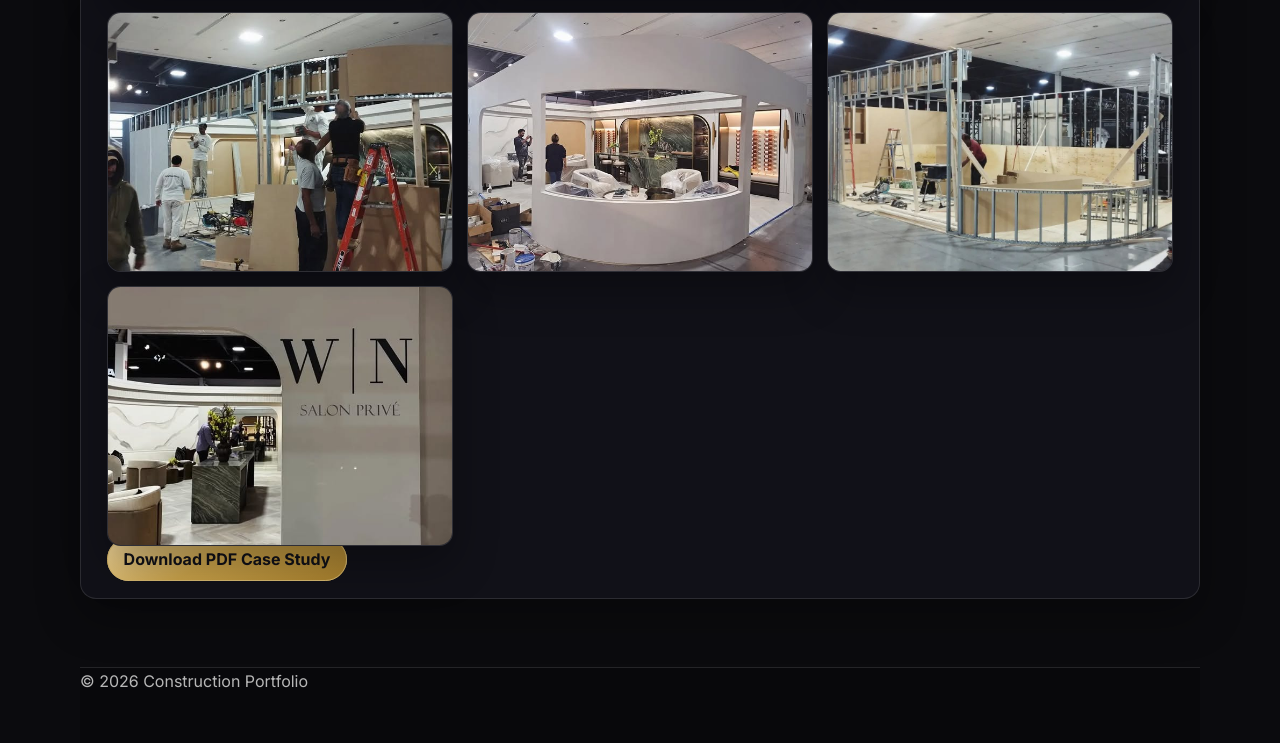
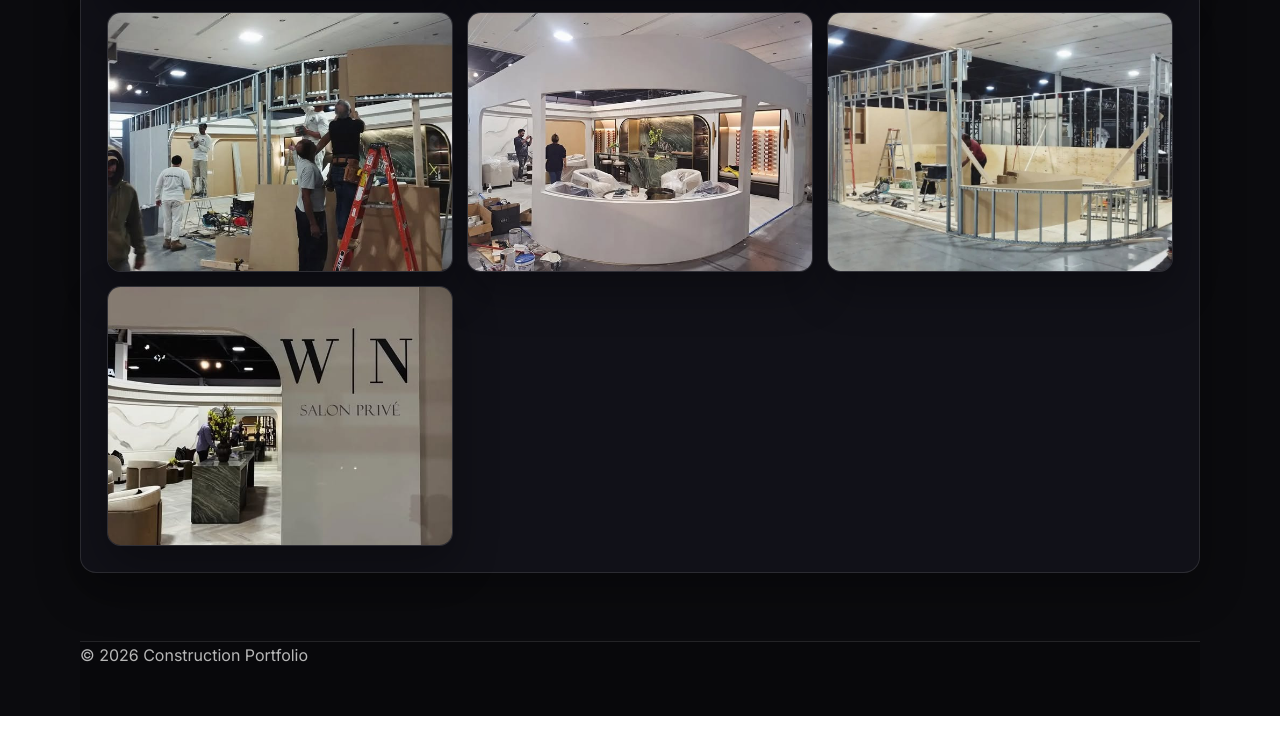
Before and after one commit to GlaiconCesar/Construction-Portfolio, a website: page projects/salon-prive.html in a window 1280 px wide. Shown: the part 2607-3350 px from the top of the page. After the commit the page ends 3323 px from the top, so only its background shows below. Drawn offline with nearby package versions, Linux system fonts and the light colour scheme.

Commit message:
Remove Salon Privé case study download button

```diff
--- a/projects/salon-prive.html
+++ b/projects/salon-prive.html
@@ -107,7 +107,6 @@
       <section>
         <h2 data-i18n="gallery.title"></h2>
         <div id="gallery-grid" class="gallery" aria-label="Project image gallery"></div>
-        <a class="button" href="../assets/SalonPrive-CaseStudy.pdf" target="_blank" rel="noopener" data-i18n="gallery.download"></a>
       </section>
     </main>
 
```
